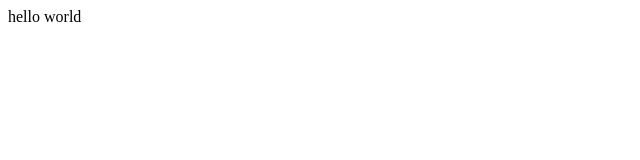
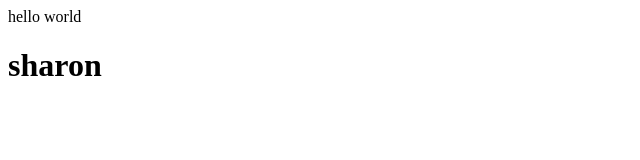
Before and after one commit to sharonpradosh/my_project, a plain HTML site: page index.html in a window 1280 px wide. Shown: the whole page, without its empty margins (0-640 px from the left). Drawn offline with Linux system fonts and the light colour scheme.

Commit message:
Added heading and a subheading

```diff
--- a/index.html
+++ b/index.html
@@ -1 +1,2 @@
 <pr>hello world</pr>
+<h1>sharon</h1>
```
